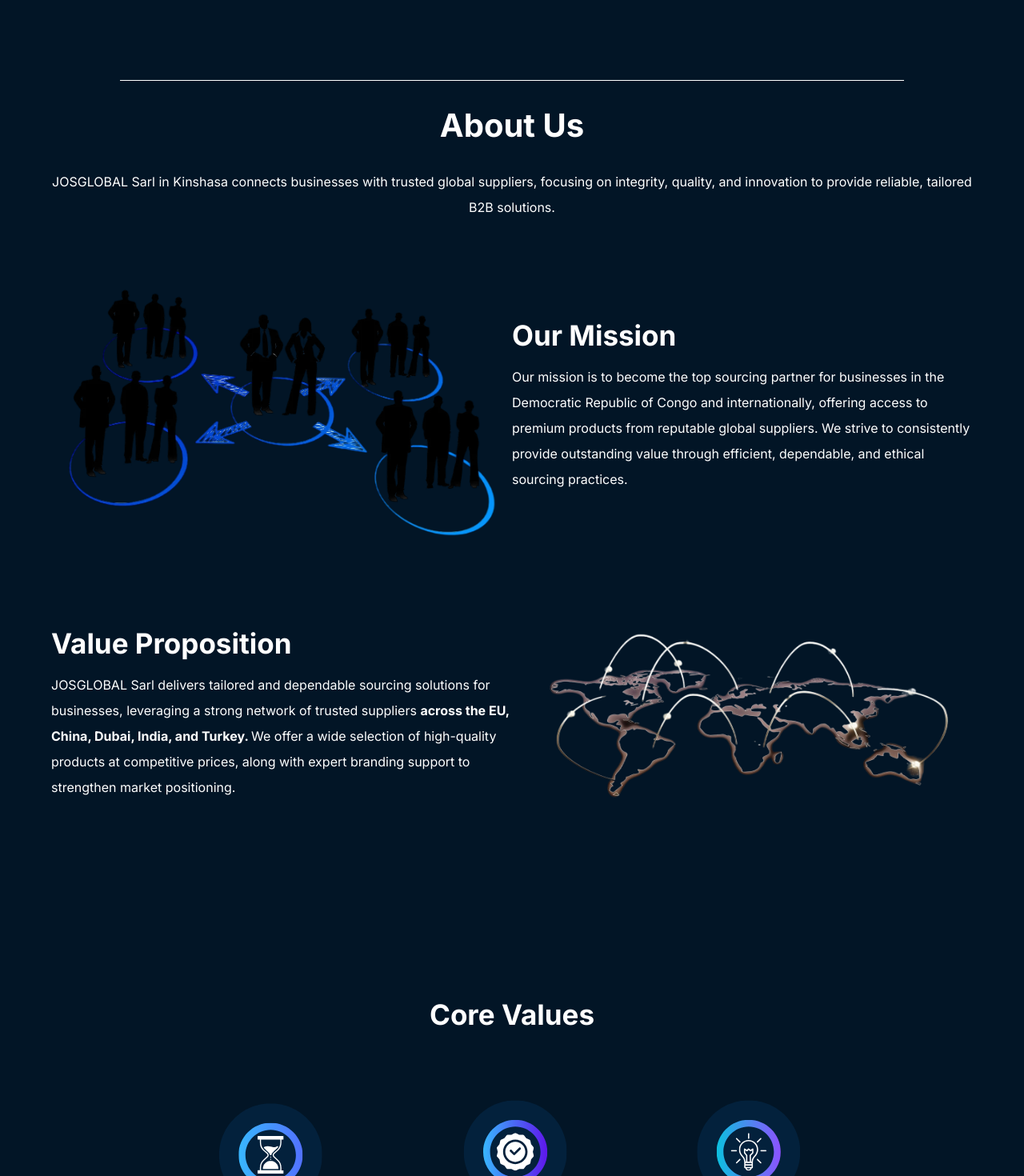
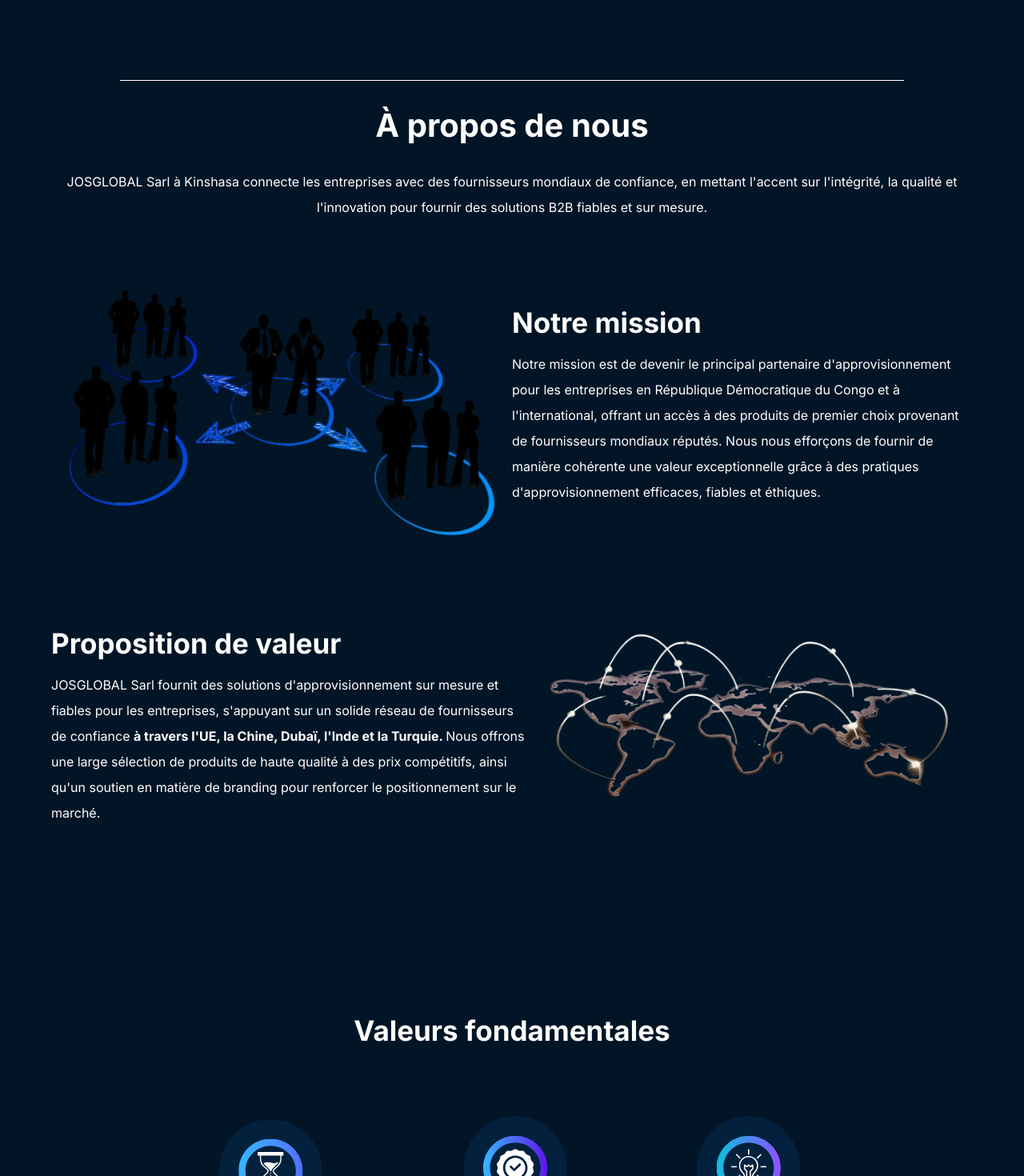
Before and after one commit to AlLubila/josglobal-sarl, a Next.js app: page / in a window 1280 px wide. Shown: the part 560-2030 px from the top of the page at 80% size. Built offline with nearby package versions, Linux system fonts and the light colour scheme; no server answers; the database is empty.

Commit message:
Update AboutSection.tsx

```diff
--- a/src/components/section/homepage/AboutSection.tsx
+++ b/src/components/section/homepage/AboutSection.tsx
@@ -6,13 +6,14 @@
 export default function AboutSection() {
   return (
     <div>
-            <section className={styles.aboutSection}>
+      <section className={styles.aboutSection}>
         <div className={styles.aboutTitle}>
-          <h1>About Us</h1>
+          <h1>À propos de nous</h1>
           <p>
-            JOSGLOBAL Sarl in Kinshasa connects businesses with trusted global
-            suppliers, focusing on integrity, quality, and innovation to provide
-            reliable, tailored B2B solutions.
+            JOSGLOBAL Sarl à Kinshasa connecte les entreprises avec des
+            fournisseurs mondiaux de confiance, en mettant l'accent sur
+            l'intégrité, la qualité et l'innovation pour fournir des solutions
+            B2B fiables et sur mesure.
           </p>
         </div>
 
@@ -20,39 +21,41 @@
           <div className={styles.leftMission}>
             <Image
               src="/partnerPhotoroom.png"
-              alt="partnership"
+              alt="partenariat"
               width={600}
               height={600}
               priority
             />
           </div>
           <div className={styles.rightMission}>
-            <h1>Our Mission</h1>
+            <h1>Notre mission</h1>
             <p>
-              Our mission is to become the top sourcing partner for businesses
-              in the Democratic Republic of Congo and internationally, offering
-              access to premium products from reputable global suppliers. We
-              strive to consistently provide outstanding value through
-              efficient, dependable, and ethical sourcing practices.
+              Notre mission est de devenir le principal partenaire d'approvisionnement
+              pour les entreprises en République Démocratique du Congo et à
+              l'international, offrant un accès à des produits de premier choix
+              provenant de fournisseurs mondiaux réputés. Nous nous efforçons de
+              fournir de manière cohérente une valeur exceptionnelle grâce à
+              des pratiques d'approvisionnement efficaces, fiables et éthiques.
             </p>
           </div>
         </div>
 
         <div className={styles.valueProposition}>
           <div className={styles.leftValueP}>
-            <h1>Value Proposition</h1>
+            <h1>Proposition de valeur</h1>
             <p>
-              JOSGLOBAL Sarl delivers tailored and dependable sourcing solutions
-              for businesses, leveraging a strong network of trusted suppliers <span style={{ fontWeight: "bold" }}> across the EU, China, Dubai, India, and Turkey. </span>
-              We offer a wide selection of high-quality products at competitive
-              prices, along with expert branding support to strengthen market
-              positioning.
+              JOSGLOBAL Sarl fournit des solutions d'approvisionnement sur mesure
+              et fiables pour les entreprises, s'appuyant sur un solide réseau de
+              fournisseurs de confiance <span style={{ fontWeight: "bold" }}> à travers l'UE, la Chine, Dubaï, l'Inde et la Turquie. </span>
+              Nous offrons une large sélection de produits de haute qualité à des
+              prix compétitifs, ainsi qu'un soutien en matière de branding pour
+              renforcer le positionnement sur le marché.
             </p>
           </div>
           <div className={styles.rightValueP}>
             <Image
               src="/networking.png"
-              alt="partnership"
+              alt="partenariat"
               width={600}
               height={600}
               priority
@@ -61,29 +64,29 @@
         </div>
 
         <div className={styles.coreValues}>
-          <h1>Core Values</h1>
+          <h1>Valeurs fondamentales</h1>
           <div className={styles.value}>
             <Image
               src="/coreValues.svg"
-              alt="core values"
+              alt="valeurs fondamentales"
               width={1000}
               height={1000}
               className={styles.coreValueImg}
               priority
             />
-            {/* IMAGE FOR TABLET */}
+            {/* IMAGE POUR TABLETTE */}
             <Image
               src="/coreValues_tablet.svg"
-              alt="core values"
+              alt="valeurs fondamentales"
               width={1000}
               height={1000}
               className={styles.coreValueImg_tablet}
               priority
             />
-            {/* IMAGE FOR MOBILE L */}
+            {/* IMAGE POUR MOBILE L */}
             <Image
               src="/coreValues_mobile_L.svg"
-              alt="core values"
+              alt="valeurs fondamentales"
               width={1000}
               height={1000}
               className={styles.coreValueImg_mobile_L}
```
